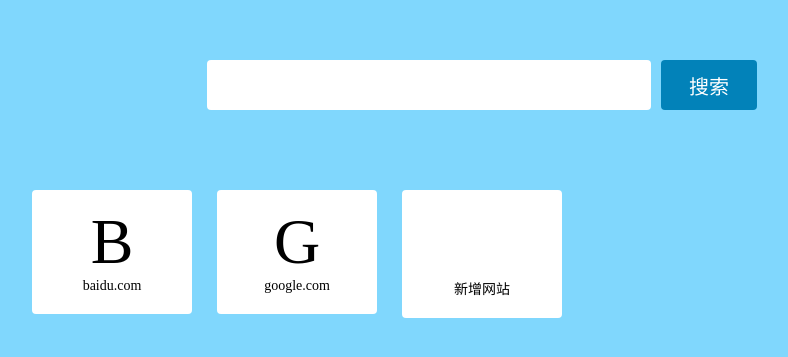
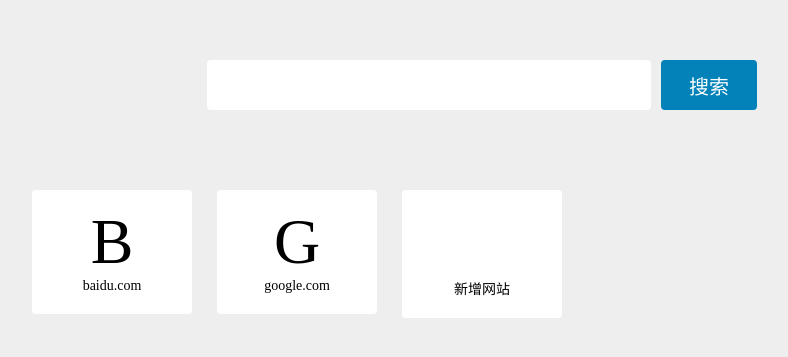
Before and after one commit to LoganWu365/StonePage, a website: page index.html in a window 1280 px wide. Shown: the part 125-482 px from the top of the page, without its empty margins (158-946 px from the left). Drawn offline with nearby package versions, Linux system fonts and the light colour scheme.

Commit message:
input阻止冒泡，更改了背景颜色

```diff
--- a/src/style.css
+++ b/src/style.css
@@ -5,7 +5,7 @@ ul,ol{list-style:none;}a{color: inherit;text-decoration: none;}
 
 /*  style  */
 body{
-    background-color: rgb(128, 215, 253);
+    background-color: #EEEEEE;
 }
 img {
     max-width: 100%;
```
Also changed, not shown: dist/index.html, 6 other files.
